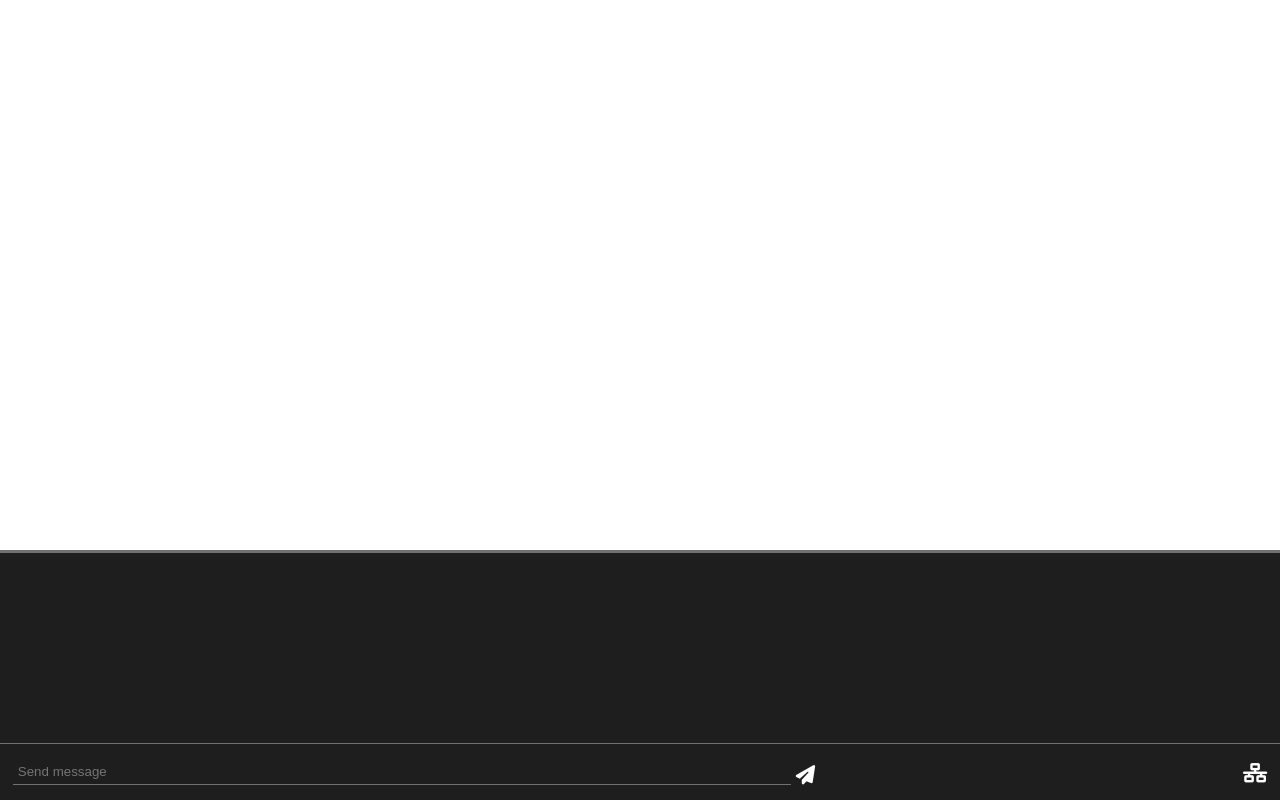
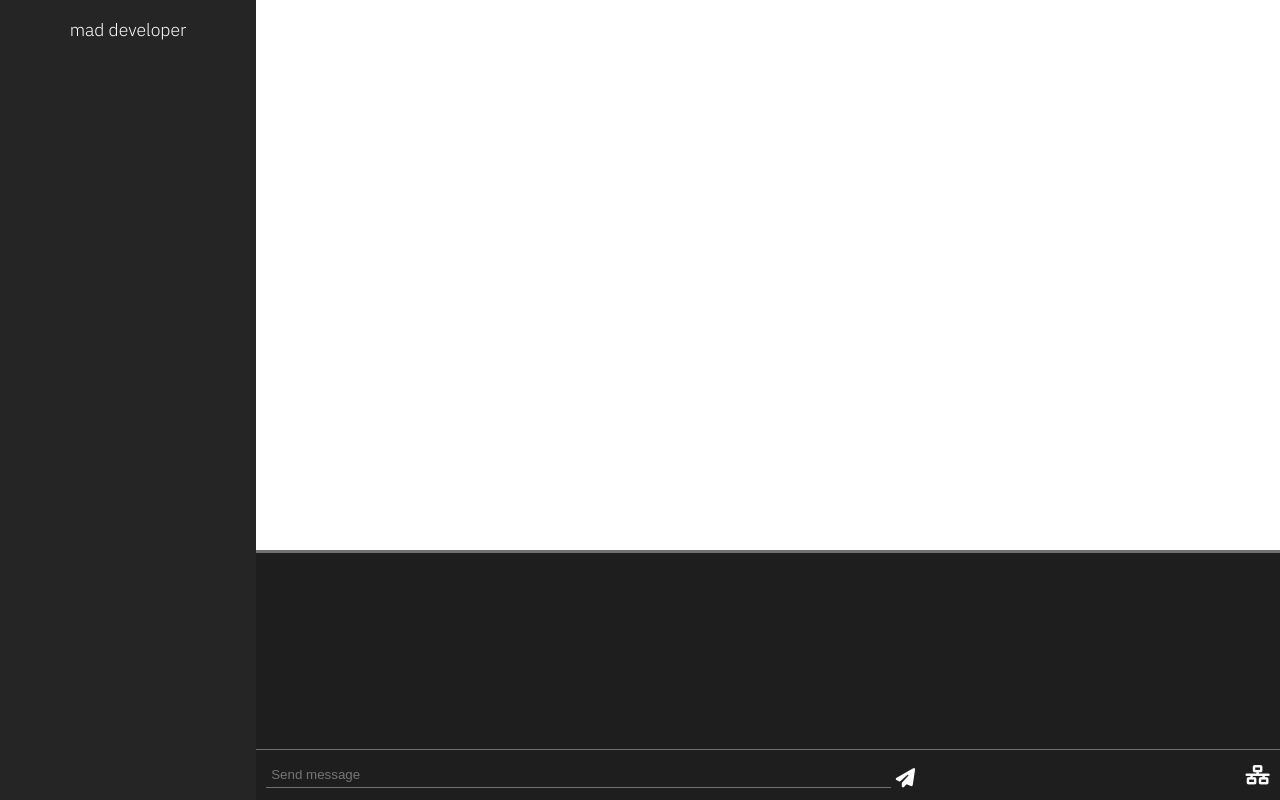
Before and after one commit to dean418/WebRTC-Thingy, a website with bundled scripts: page client/index.html in a window 1280 px wide. Built offline with nearby package versions, Linux system fonts and the light colour scheme; files whose address does not match are found by name.

Commit message:
Created sidebar

```diff
--- a/client/index.html
+++ b/client/index.html
@@ -11,6 +11,13 @@
 </head>
 <body>
     <div class="containerAll">
+        <div id="sideBar">
+            <ul id="users">
+                <li>mad developer</li>
+            </ul>
+        </div>
+
+        <div class="mainContent">
             <div id="messageContainer">
                 <div id="resizer"></div>
                 <div id="messages"></div>
@@ -23,6 +30,7 @@
 
             <div id="container"></div>
         </div>
+    </div>
 
     <script>
         var require = { paths: { vs: './node_modules/monaco-editor/min/vs' } };
--- a/client/index.js
+++ b/client/index.js
@@ -21,8 +21,6 @@ UI.editor.onDidChangeCursorSelection((event) => {
     webRTC.sendRTC('cursor', {selection: event.selection, direction: event.selection.getDirection(),secondarySelections: event.secondarySelections});
 });
 
-
-
 offerBtn.addEventListener('click', () => {
     UI.changeConnectState();
     webRTC.createOffer();
--- a/client/style.css
+++ b/client/style.css
@@ -1,7 +1,14 @@
 @import url('https://fonts.googleapis.com/css2?family=IBM+Plex+Sans:wght@300&display=swap');
 
 :root {
+    --background-dark: #1e1e1e;
+    --background-mid: #252526;
+    --background-light: #2e2e2e;
     --text: #fff;
+    --dark-text: #000;
+    --gray-highlight: #707070;
+    --highlight: #f78e30;
+    --orange-transparent: rgba(247, 142, 48, 0.4);
 }
 
 html, body {
@@ -16,12 +23,36 @@ p {
     margin: 0;
 }
 
+ul {
+    width: 100%;
+    padding: 0;
+    list-style-type: none;
+    font-size: 1rem;
+}
+
+li {
+    width: 100%;
+    text-align: center;
+    color: var(--text);
+}
+
 .containerAll {
     width: 100%;
     height: 100vh;
     display: flex;
-    flex-direction: column;
+    flex-direction: row;
     align-items: center;
+}
+
+#sideBar {
+    width: 20%;
+    height: 100%;
+    background-color: var(--background-mid);
+}
+
+.mainContent {
+    width: 80%;
+    height: 100%;
 }
 
 #container {
@@ -31,7 +62,7 @@ p {
 
 .sender {
     text-align: end;
-    background-color: #2e2e2e;
+    background-color: var(--background-light);
 }
 
 .message {
@@ -43,21 +74,21 @@ p {
 
 #messageContainer {
     bottom: 0;
-    width: 100%;
+    width: 80%;
     height: 250px;
     min-height: 4%;
     display: flex;
     flex-direction: column;
     justify-content: center;
     position: fixed;
-    background-color: #1e1e1e;
-    z-index: 2;
+    background-color: var(--background-dark);
+    z-index: 1;
 }
 
 #resizer {
     width: 100%;
     min-height: 3px;
-    background-color: #707070;
+    background-color: var(--gray-highlight);
     cursor: ns-resize;
 }
 
@@ -75,7 +106,7 @@ p {
     align-items: center;
     justify-content: flex-start;
     color: var(--text);
-    border-top: 1px solid #707070;
+    border-top: 1px solid var(--gray-highlight);
 }
 
 #message {
@@ -83,15 +114,15 @@ p {
     padding: 5px;
     margin-left: 1%;
     border: none;
-    border-bottom: 1px solid #707070;
+    border-bottom: 1px solid var(--gray-highlight);
     border-radius: 0;
     color: var(--text);
-    background-color: #1e1e1e;
+    background-color: var(--background-dark);
 }
 
 #message:focus {
     outline: none;
-    border-bottom: 1px solid #f78e30;
+    border-bottom: 1px solid var(--highlight);
 }
 
 .icon {
@@ -99,12 +130,12 @@ p {
     padding-bottom: 0;
     margin-right: 30px;
     cursor: pointer;
-    color: #fff;
+    color: var(--text);
     font-size: 1.1rem;
 }
 
 .icon:hover {
-    color: #f78e30;
+    color: var(--highlight);
 }
 
 #offer {
@@ -114,12 +145,12 @@ p {
 }
 
 .test {
-    background: rgba(247, 142, 48, 0.4);
+    background: var(--orange-transparent);
     pointer-events: none;
 }
 
 .peerCursor {
-    background: rgba(247, 142, 48, 0.4);
+    background: var(--orange-transparent);
     pointer-events: none;
 }
 
@@ -128,7 +159,7 @@ p {
     width: 2px !important;
     height: 24px;
     position: absolute;
-    background-color: #f78e30;
+    background-color: var(--highlight);
 }
 
 .peerCursor:after {
@@ -137,8 +168,8 @@ p {
     width: 100px;
     height: 20px;
     position: absolute;
-    color: #000;
-    background-color: #f78e30;
+    color: var(--dark-text);
+    background-color: var(--highlight);
     font-size: .7rem;
     z-index: 2;
 }
```
Lines whose indentation alone changed are shown as unchanged.
